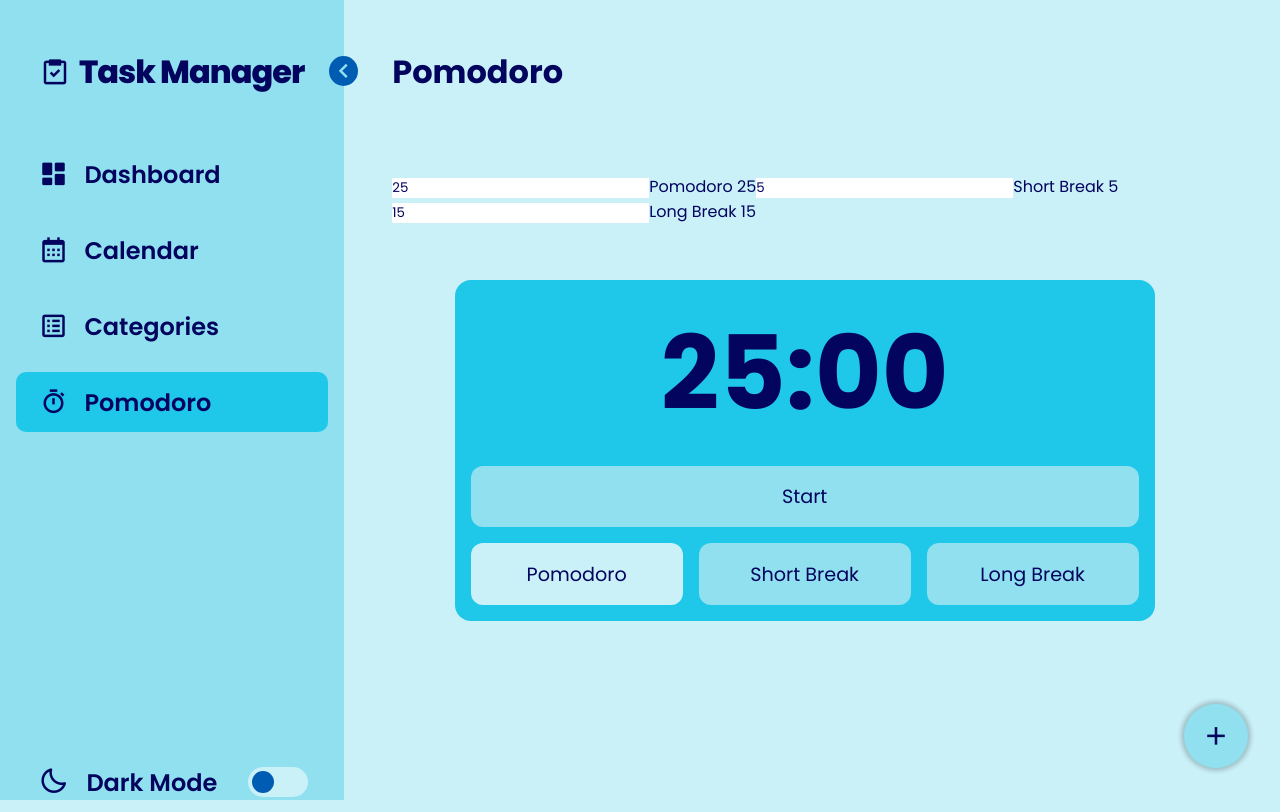
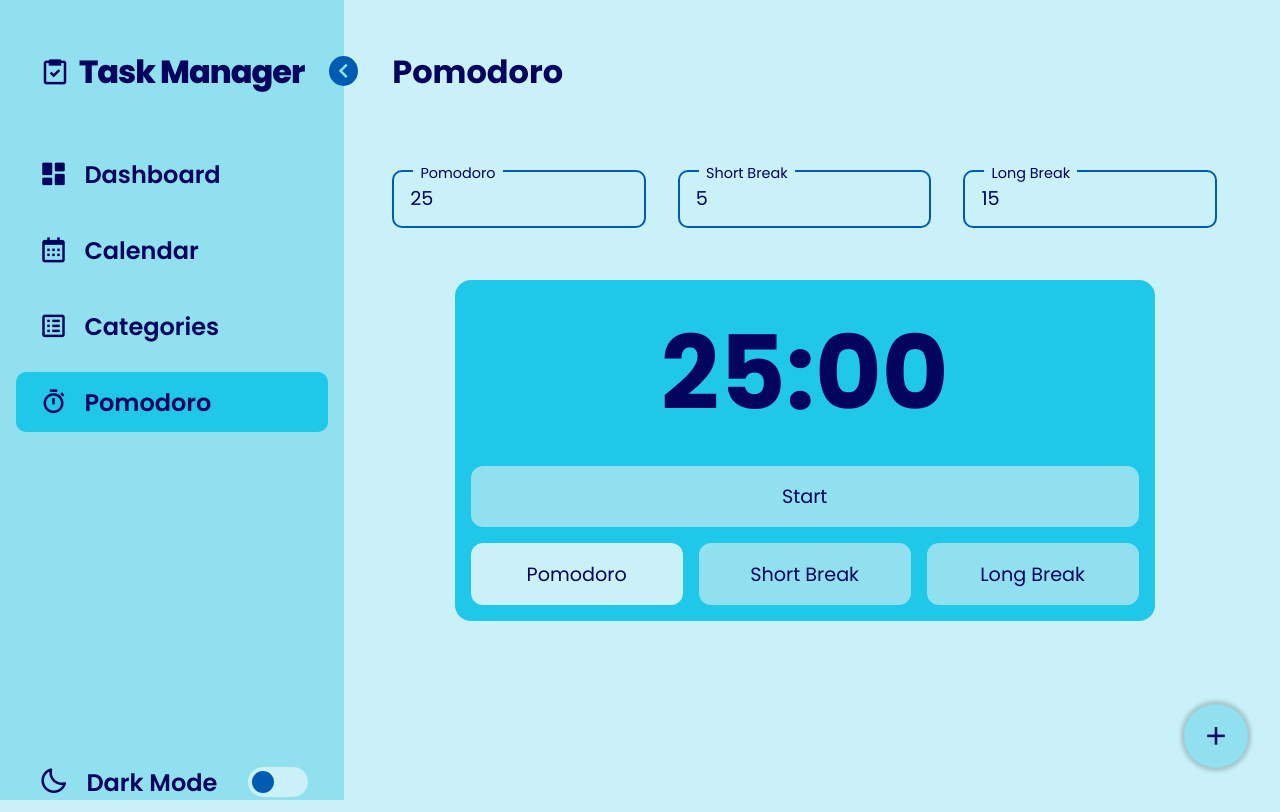
Before and after one commit to WaltsonZh/Organask, a React (Vite) app: page /pomodoro in a window 1280 px wide. Built offline with nearby package versions, Linux system fonts and the light colour scheme; no server answers; the database is empty.

Commit message:
styled pomodoro input

```diff
--- a/src/index.css
+++ b/src/index.css
@@ -67,10 +67,6 @@ body.Dark {
   position: sticky;
   top: 0;
 }
-
-/* .Sidebar * {
-  outline: auto;
-} */
 
 .Sidebar--title {
   display: flex;
@@ -249,12 +245,13 @@ body.Dark .switch::before {
   gap: 1.8em;
 }
 
-.AddTask .input--box {
+.input--box {
   position: relative;
   width: 100%;
 }
 
 .AddTask input,
+.Pomodoro input,
 .AddTask textarea {
   border-radius: 10px;
   outline: none;
@@ -281,7 +278,8 @@ body.Dark .switch::before {
   width: 0;
 }
 
-.AddTask span {
+.AddTask span,
+.Pomodoro span {
   position: absolute;
   left: 16px;
   font-size: 1.2em;
@@ -291,6 +289,7 @@ body.Dark .switch::before {
 }
 
 .AddTask input:is(:focus, :valid) ~ span,
+.Pomodoro input:is(:focus, :valid) ~ span,
 .AddTask textarea:is(:focus, :valid) ~ span {
   color: var(--text-color);
   background: var(--body-color);
@@ -357,10 +356,6 @@ body.Dark .switch::before {
 .AddTask button:hover {
   background: var(--highlight-color);
 }
-
-/* .Calendar * {
-  outline: auto;
-} */
 
 .Calendar {
   grid-template-rows: repeat(auto-fill, minmax(3.6em, 1fr));
@@ -638,6 +633,11 @@ body.Dark .switch::before {
   place-self: start;
 }
 
+.Pomodoro form {
+  display: flex;
+  gap: 2em;
+}
+
 .PomodoroClock {
   background: var(--highlight-color);
   width: 700px;
@@ -649,10 +649,6 @@ body.Dark .switch::before {
   place-content: center;
   grid-template-columns: repeat(3, 1fr);
 }
-
-/* .Pomodoro * {
-  outline: auto;
-} */
 
 .PomodoroClock .run,
 .PomodoroClock h1 {
--- a/src/pages/Pomodoro.jsx
+++ b/src/pages/Pomodoro.jsx
@@ -31,12 +31,18 @@ export default function Pomodoro() {
     <div className='Pomodoro Page'>
       <h1>Pomodoro</h1>
       <form>
-        <input type='number' defaultValue={pomodoro.workTime} onChange={handleChange} name='workTime' inputMode='numeric' />
-        <label>Pomodoro {pomodoro.workTime}</label>
-        <input type='number' defaultValue={pomodoro.shortBreak} onChange={handleChange} name='shortBreak' inputMode='numeric' />
-        <label>Short Break {pomodoro.shortBreak}</label>
-        <input type='number' defaultValue={pomodoro.longBreak} onChange={handleChange} name='longBreak' inputMode='numeric' />
-        <label>Long Break {pomodoro.longBreak}</label>
+        <div className='input--box'>
+          <input type='number' min={0} defaultValue={pomodoro.workTime} onChange={handleChange} name='workTime' required />
+          <span>Pomodoro</span>
+        </div>
+        <div className='input--box'>
+          <input type='number' min={0} defaultValue={pomodoro.shortBreak} onChange={handleChange} name='shortBreak' required />
+          <span>Short Break</span>
+        </div>
+        <div className='input--box'>
+          <input type='number' min={0} defaultValue={pomodoro.longBreak} onChange={handleChange} name='longBreak' required />
+          <span>Long Break</span>
+        </div>
       </form>
       <PomodoroClock workTime={pomodoro.workTime * 60} shortBreak={pomodoro.shortBreak * 60} longBreak={pomodoro.longBreak * 60} status={status} handleStatus={(newStatus) => handleStatus(newStatus)} />
     </div>
```
